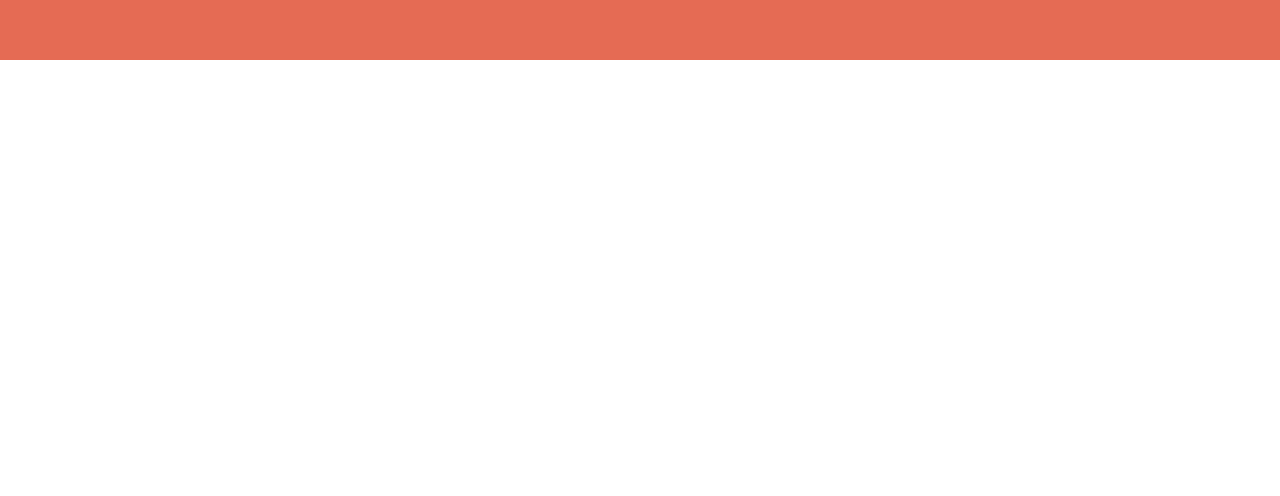
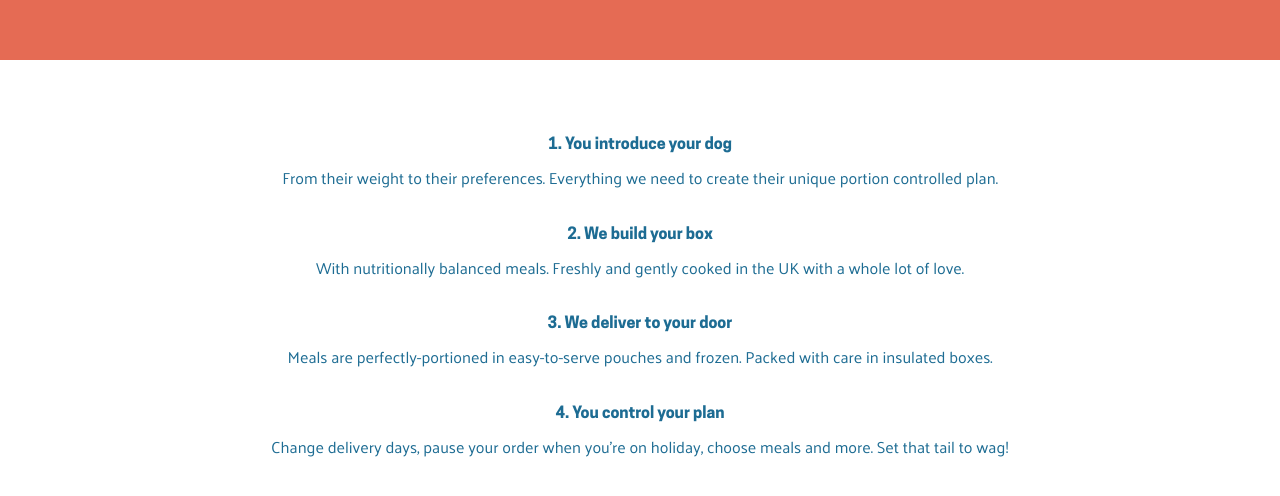
Before and after one commit to James-Bovis/Butternut-Box-Task, a website: page index.html in a window 1280 px wide. Shown: the part 740-1236 px from the top of the page. Before the commit the page ends 990 px from the top, so only its background shows below. Drawn offline with nearby package versions, Linux system fonts and the light colour scheme.

Commit message:
Add in written content and style

```diff
--- a/index.html
+++ b/index.html
@@ -21,8 +21,8 @@
           <img src="" alt="" class="in-colour"> <!-- Coloured version -->
         </div>
 
-        <h2 class="step__header"></h2>
-        <p class="step__description"></p>
+        <h2 class="step__header">1. You introduce your dog</h2>
+        <p class="step__description">From their weight to their preferences. Everything we need to create their unique portion controlled plan.</p>
       </div>
 
       <!-- Step 2 -->
@@ -32,8 +32,8 @@
           <img src="" alt="" class="in-colour"> <!-- Coloured version -->
         </div>
 
-        <h2 class="step__header"></h2>
-        <p class="step__description"></p>
+        <h2 class="step__header">2. We build your box</h2>
+        <p class="step__description">With nutritionally balanced meals. Freshly and gently cooked in the UK with a whole lot of love.</p>
       </div>
 
       <!-- Step 3 -->
@@ -43,8 +43,8 @@
           <img src="" alt="" class="in-colour"> <!-- Coloured version -->
         </div>
 
-        <h2 class="step__header"></h2>
-        <p class="step__description"></p>
+        <h2 class="step__header">3. We deliver to your door</h2>
+        <p class="step__description">Meals are perfectly-portioned in easy-to-serve pouches and frozen. Packed with care in insulated boxes.</p>
       </div>
 
       <!-- Step 4 -->
@@ -54,8 +54,8 @@
           <img src="" alt="" class="in-colour"> <!-- Coloured version -->
         </div>
 
-        <h2 class="step__header"></h2>
-        <p class="step__description"></p>
+        <h2 class="step__header">4. You control your plan</h2>
+        <p class="step__description">Change delivery days, pause your order when you’re on holiday, choose meals and more.  Set that tail to wag!</p>
       </div>
     </div>
   </section>
--- a/sass/style.scss
+++ b/sass/style.scss
@@ -12,19 +12,19 @@ $bb-white: #FFFFFF;
 
 @font-face {
   font-family: "Palanquin";
-  src:url(".../fonts/Palanquin-Regular.ttf");
+  src:url("/fonts/Palanquin-Regular.ttf");
 }
 
 body {
   // Overwrite default browser stlyes
   margin: 0px;
+  font-size: 16px;
 }
 
 // Scroll Down intro section
 .intro {
   height: 100vh;
   background: $bb-orange;
-  margin-bottom: 30px;
   display: flex;
   align-items: center;
   justify-content: center;
@@ -35,8 +35,27 @@ body {
   }
 }
 
-.step {
-  text-align: center;
+.how-it-works {
+  margin: 50px 0px;
+
+  .step {
+    text-align: center;
+
+    &__header {
+      font-family: 'CooperHewitt';
+      line-height: 1.5;
+      color: $bb-blue;
+      font-size: 1em;
+      margin-top: 0px;
+      margin-bottom: 10px;
+    }
+
+    &__description {
+      font-family: 'Palanquin';
+      color: $bb-blue;
+      font-size: 1em;
+    }
+  }
 }
 
 .svg-wrapper {
```
Also changed, not shown: css/style.css.
